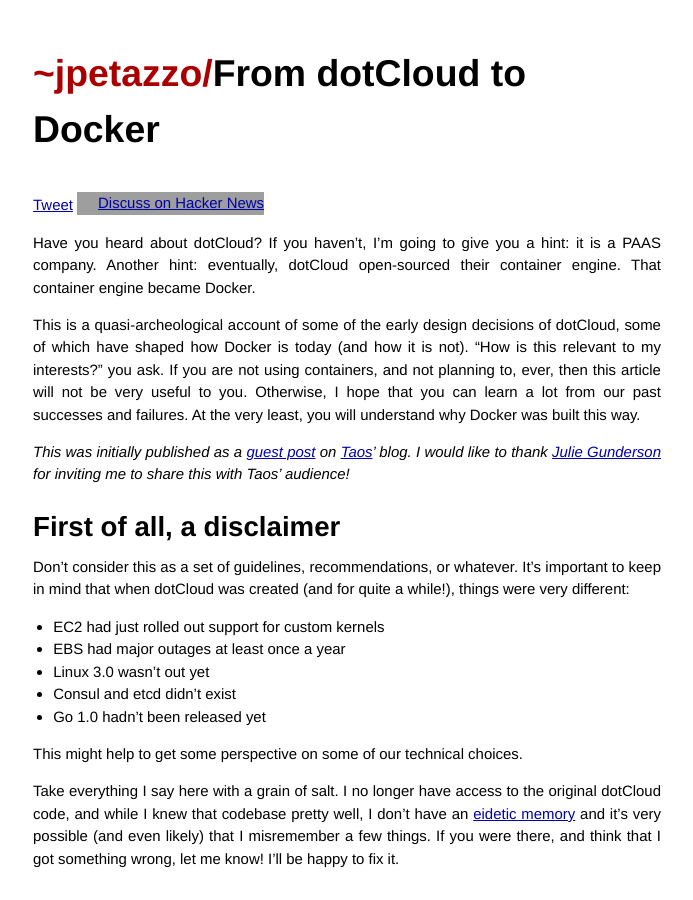
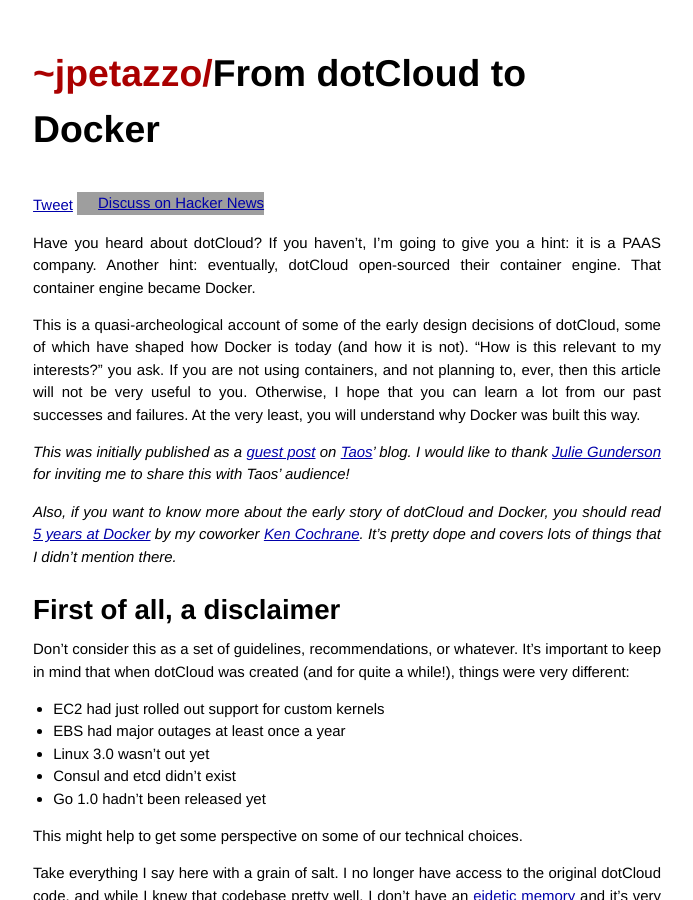
Before and after one commit to jpetazzo/jpetazzo.github.io, a Jekyll site: the page built from _posts/2017-02-24-from-dotcloud-to-docker.markdown, in a window 1280 px wide and 900 px high. Shown: the whole window, without its empty margins (293-986 px from the left). Built offline with Jekyll 4.4.1, drawn with Linux system fonts in a browser that asks for light colours; comment, search, counter and statistics services are not loaded; grey boxes are pictures that could not be loaded.

Commit message:
Add @kencochrane super mega dope blog post

```diff
--- a/_posts/2017-02-24-from-dotcloud-to-docker.markdown
+++ b/_posts/2017-02-24-from-dotcloud-to-docker.markdown
@@ -21,9 +21,16 @@
 blog. I would like to thank [Julie Gunderson] for inviting
 me to share this with Taos' audience!*
 
+*Also, if you want to know more about the early story
+of dotCloud and Docker, you should read [5 years at Docker]
+by my coworker [Ken Cochrane]. It's pretty dope and
+covers lots of things that I didn't mention there.*
+
 [guest post]: http://www.taos.com/from-dotcloud-to-docker/
 [Taos]: https://www.taos.com/
 [Julie Gunderson]: https://twitter.com/Julie_Gund
+[5 years at Docker]: https://www.kencochrane.net/2017/03/24/5-years-at-docker/
+[Ken Cochrane]: https://twitter.com/KenCochrane
 
 
 ## First of all, a disclaimer
```
